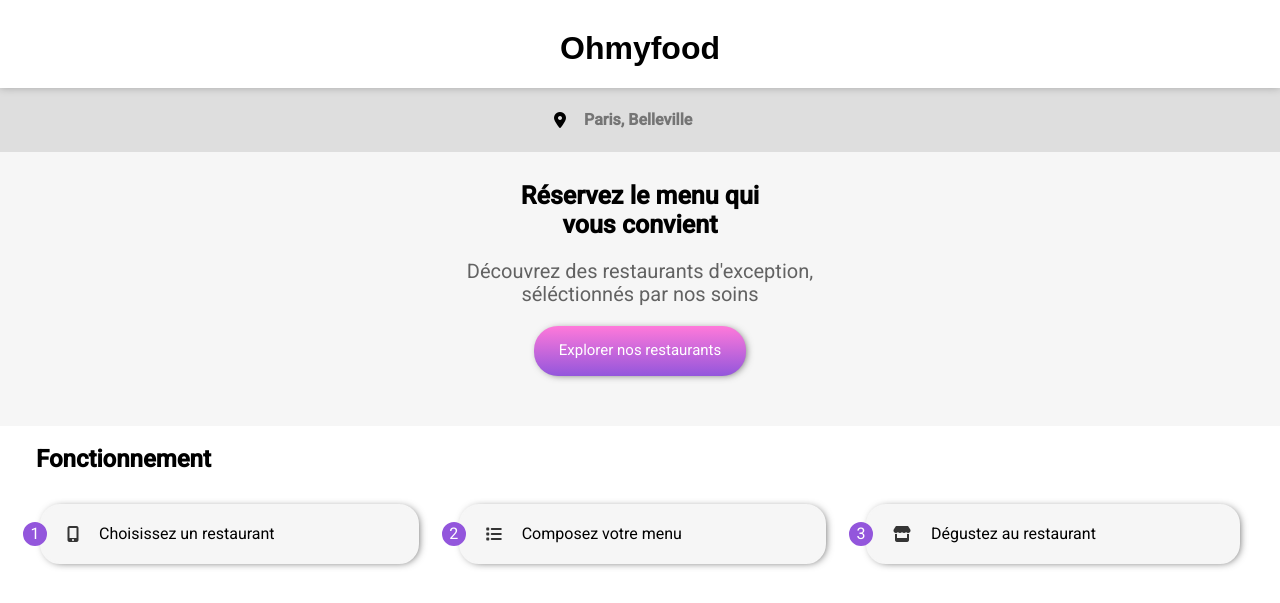
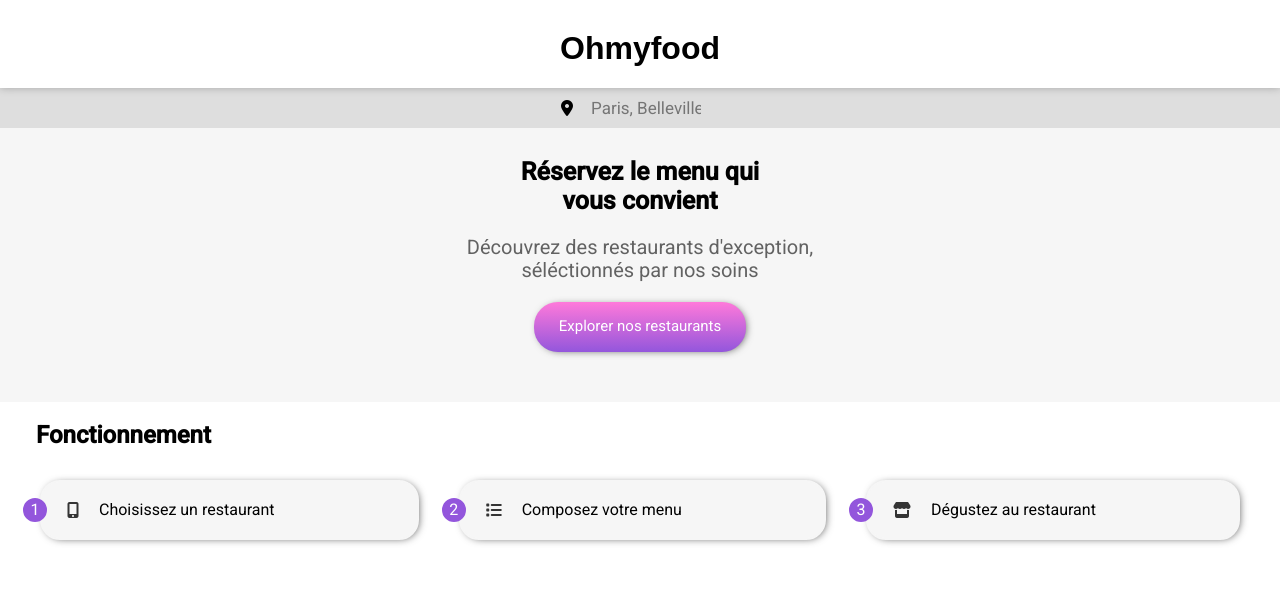
Before and after one commit to 28-08-1992/p3_Ohmyfood, a website: page index.html in a window 1280 px wide. Shown: the top 603 px of the page. Drawn offline with Linux system fonts and the light colour scheme; a web font is replaced by a local one.

Commit message:
correction

```diff
--- a/style.css
+++ b/style.css
@@ -35,7 +35,6 @@
 }
 html {
   max-width: 1500px;
-  margin: auto;
 }
 
 body {
@@ -288,22 +287,14 @@ h1 {
 }
 
 .position {
-  height: 4rem;
   display: flex;
   align-items: center;
   justify-content: center;
   gap: 16px;
   background-color: #DEDEDE;
 }
-.position input {
-  border: none;
-  outline: 0;
-  background: inherit;
-  color: black;
-  font-weight: bold;
-  font-family: "Roboto", sans-serif;
-  font-size: 1rem;
-  width: 9rem;
+.position h2 {
+  font-size: 17px;
 }
 
 .explorer {
@@ -479,9 +470,19 @@ h1 {
   transition: all 0.25s ease-in-out;
   background-image: linear-gradient(#FF79DA, #9356DC);
 }
-.menu .card_body:hover .fa-solid.fa-heart {
+
+.menu .card_body .heart:hover .fa-solid.fa-heart {
   opacity: 1;
   transform: translateY(-50%) scale(1.1);
 }
+.position > input{
+  border: none;
+  background: transparent;
+  font-size: 17px;
 
+  height: 40px;
+  color: initial;
+
+  width: 130px;
+}
 /*# sourceMappingURL=style.css.map */
```
